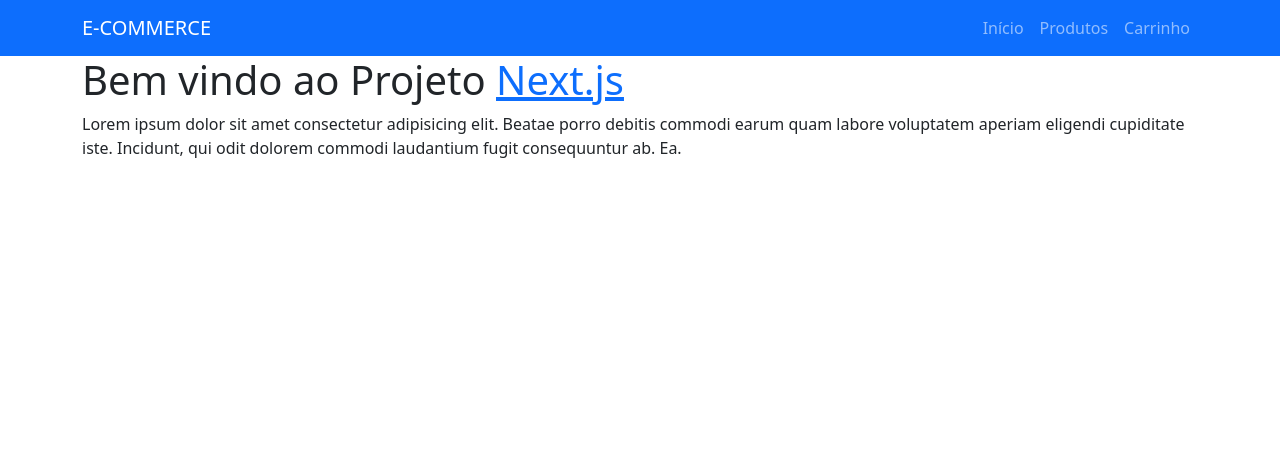
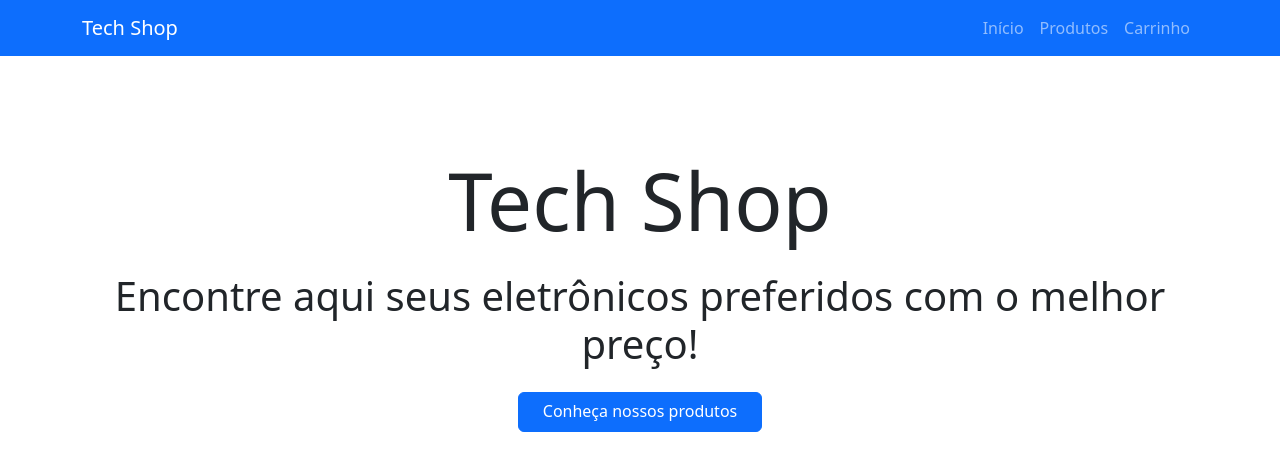
Before and after one commit to josebauer/nextjs-project, a Next.js app: page / in a window 1280 px wide. Shown: the top 470 px of the page. Built offline with nearby package versions, Linux system fonts and the light colour scheme.

Commit message:
Altera página inicial e navbar

```diff
--- a/src/components/Header.tsx
+++ b/src/components/Header.tsx
@@ -6,7 +6,7 @@
     <Navbar expand="lg" className="bg-primary" data-bs-theme="dark">
       <Container>
         <Link href="/" className="navbar-brand">
-          E-COMMERCE
+          Tech Shop
         </Link>
         <Nav>
           <Link href="/" className="nav-link">
--- a/src/pages/index.tsx
+++ b/src/pages/index.tsx
@@ -1,6 +1,7 @@
 import Header from '@/components/Header'
 import Head from 'next/head'
-import { Container } from 'react-bootstrap'
+import Link from 'next/link'
+import { Button, Container } from 'react-bootstrap'
 
 export default function Home() {
   return (
@@ -13,15 +14,21 @@
 
       <Header />
 
-      <Container>
-        <h1>
-          Bem vindo ao Projeto <a href="https://nextjs.org">Next.js</a>
-        </h1>
-
-        <p>
-          Lorem ipsum dolor sit amet consectetur adipisicing elit. Beatae porro debitis commodi earum quam labore voluptatem aperiam eligendi cupiditate iste. Incidunt, qui odit dolorem commodi laudantium fugit consequuntur ab. Ea.
-        </p>
-      </Container>
+      <main>
+        <Container className='py-5 text-center'>
+          <h1 className='mt-5 display-1'>
+            Tech Shop
+          </h1>
+          <p className='my-4 display-6'>
+            Encontre aqui seus eletrônicos preferidos com o melhor preço!
+          </p>
+          <Link href="/products">
+            <Button className='px-4 pb-2'>
+              Conheça nossos produtos
+            </Button>
+          </Link>
+        </Container>
+      </main>
     </>
   )
 }
```
